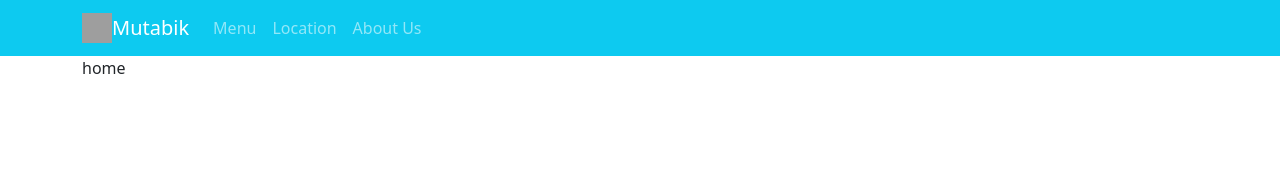
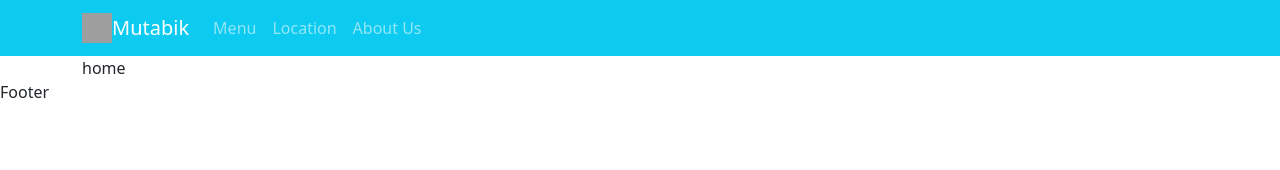
Before and after one commit to kaanberke34/mutabik.com.tr, a Vue app: page / in a window 1280 px wide. Shown: the top 170 px of the page. Built offline with nearby package versions, Linux system fonts and the light colour scheme; grey boxes are pictures that could not be loaded.

Commit message:
Footer added

```diff
--- a/package.json
+++ b/package.json
@@ -4,12 +4,14 @@
   "private": true,
   "scripts": {
     "serve": "vue-cli-service serve",
-    "build": "vue-cli-service build"
+    "build": "vue-cli-service build",
+    "start": "vue-cli-service serve --open"
   },
   "dependencies": {
     "bootstrap": "^5.1.3",
     "bootstrap-vue": "^2.22.0",
     "core-js": "^3.8.3",
+    "mdbvue": "1.14.0",
     "vue": "^2.6.14",
     "vue-router": "^3.5.1"
   },
@@ -17,6 +19,7 @@
     "@vue/cli-plugin-babel": "~5.0.0",
     "@vue/cli-plugin-router": "~5.0.0",
     "@vue/cli-service": "~5.0.0",
+    "vue-cli-plugin-mdb": "~2.1.0",
     "vue-template-compiler": "^2.6.14"
   }
 }
--- a/src/App.vue
+++ b/src/App.vue
@@ -4,13 +4,16 @@
     <b-container>
       <router-view />
     </b-container>
+    <Footer />
   </div>
 </template>
 <script>
 import Navbar from "@/components/Navbar.vue";
+import Footer from "@/components/Footer.vue";
 export default {
   components: {
     Navbar,
+    Footer,
   },
 };
 </script>
--- /dev/null
+++ b/src/components/Footer.vue
@@ -0,0 +1,8 @@
+<template>
+  <div>Footer</div>
+</template>
+<script>
+export default {};
+</script>
+<style scoped>
+</style>
```
Also changed, not shown: 1 other file (tests, documents, lock files or other folders).
